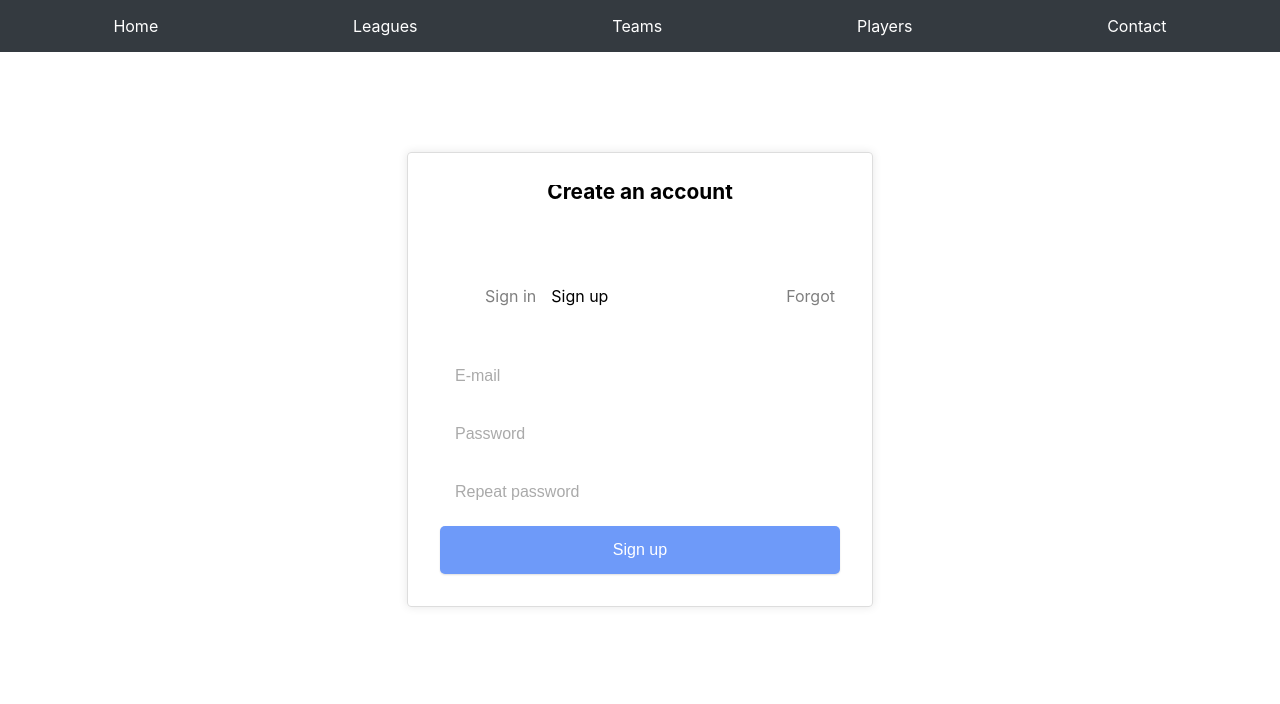
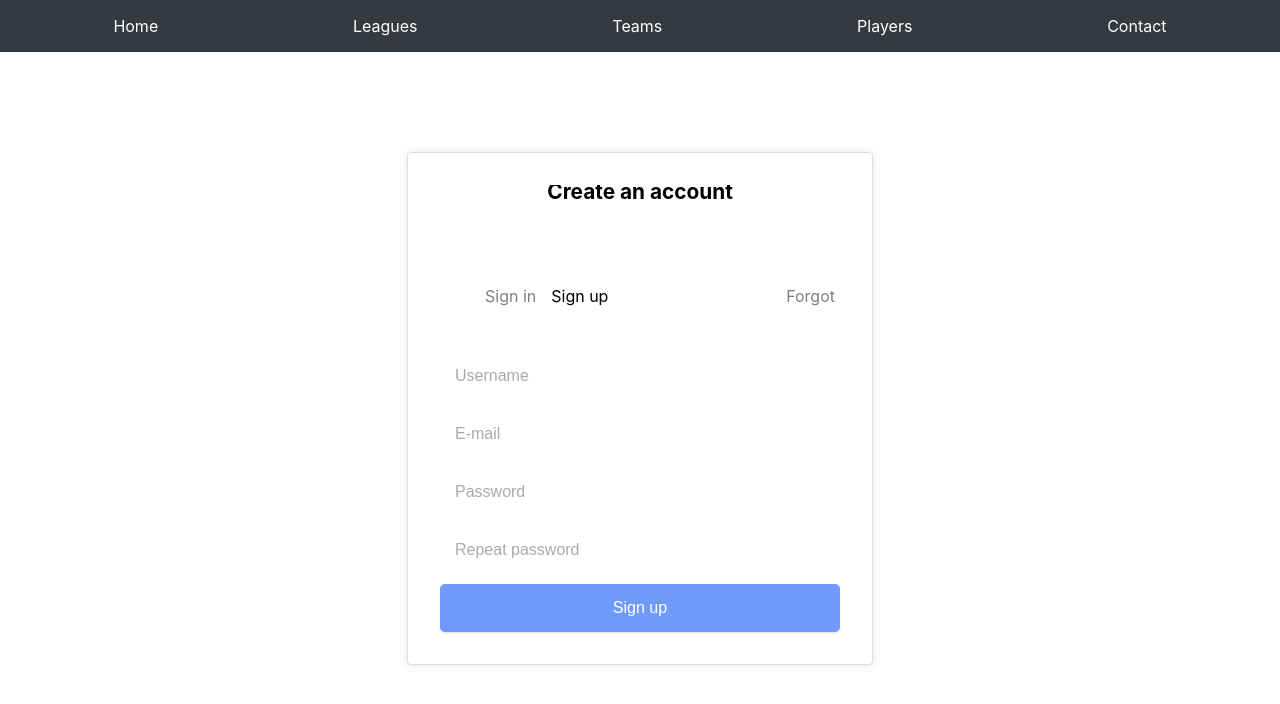
Before and after one commit to Chad-111/myapp, a React (Create React App) app in the folder frontend/: page /signup in a window 1280 px wide. Both pictures are taken after a click on the item "Sign up". Shown: the top 704 px of the page. Built offline with nearby package versions, Linux system fonts and the light colour scheme.

Commit message:
Add username field to Signup form and update submission payload

```diff
--- a/frontend/src/pages/Signup.jsx
+++ b/frontend/src/pages/Signup.jsx
@@ -2,6 +2,7 @@ import React, { useState } from 'react';
 import './Signup.scss';
 
 function Form({ option }) {
+    const [username, setUsername] = useState('');
     const [email, setEmail] = useState('');
     const [password, setPassword] = useState('');
     const [repeatPassword, setRepeatPassword] = useState('');
@@ -20,7 +21,7 @@ function Form({ option }) {
                 headers: {
                     'Content-Type': 'application/json',
                 },
-                body: JSON.stringify({ email, password }),
+                body: JSON.stringify({ username, email, password }),
             });
 
             const data = await response.json();
@@ -37,6 +38,17 @@ function Form({ option }) {
     return (
         <form className='account-form' onSubmit={handleSubmit}>
             <div className={'account-form-fields ' + (option === 1 ? 'sign-in' : (option === 2 ? 'sign-up' : 'forgot'))}>
+                {option === 2 && (
+                    <input
+                        id='username'
+                        name='username'
+                        type='text'
+                        placeholder='Username'
+                        value={username}
+                        onChange={(e) => setUsername(e.target.value)}
+                        required={option === 2}
+                    />
+                )}
                 <input
                     id='email'
                     name='email'
@@ -56,6 +68,7 @@ function Form({ option }) {
                     required={option === 1 || option === 2}
                     disabled={option === 3}
                 />
+                {option === 2 && (
                     <input
                         id='repeat-password'
                         name='repeat-password'
@@ -64,8 +77,8 @@ function Form({ option }) {
                         value={repeatPassword}
                         onChange={(e) => setRepeatPassword(e.target.value)}
                         required={option === 2}
-                    disabled={option === 1 || option === 3}
                     />
+                )}
             </div>
             <button className='btn-submit-form' type='submit'>
                 {option === 1 ? 'Sign in' : (option === 2 ? 'Sign up' : 'Reset password')}
```
Lines whose indentation alone changed are shown as unchanged.
